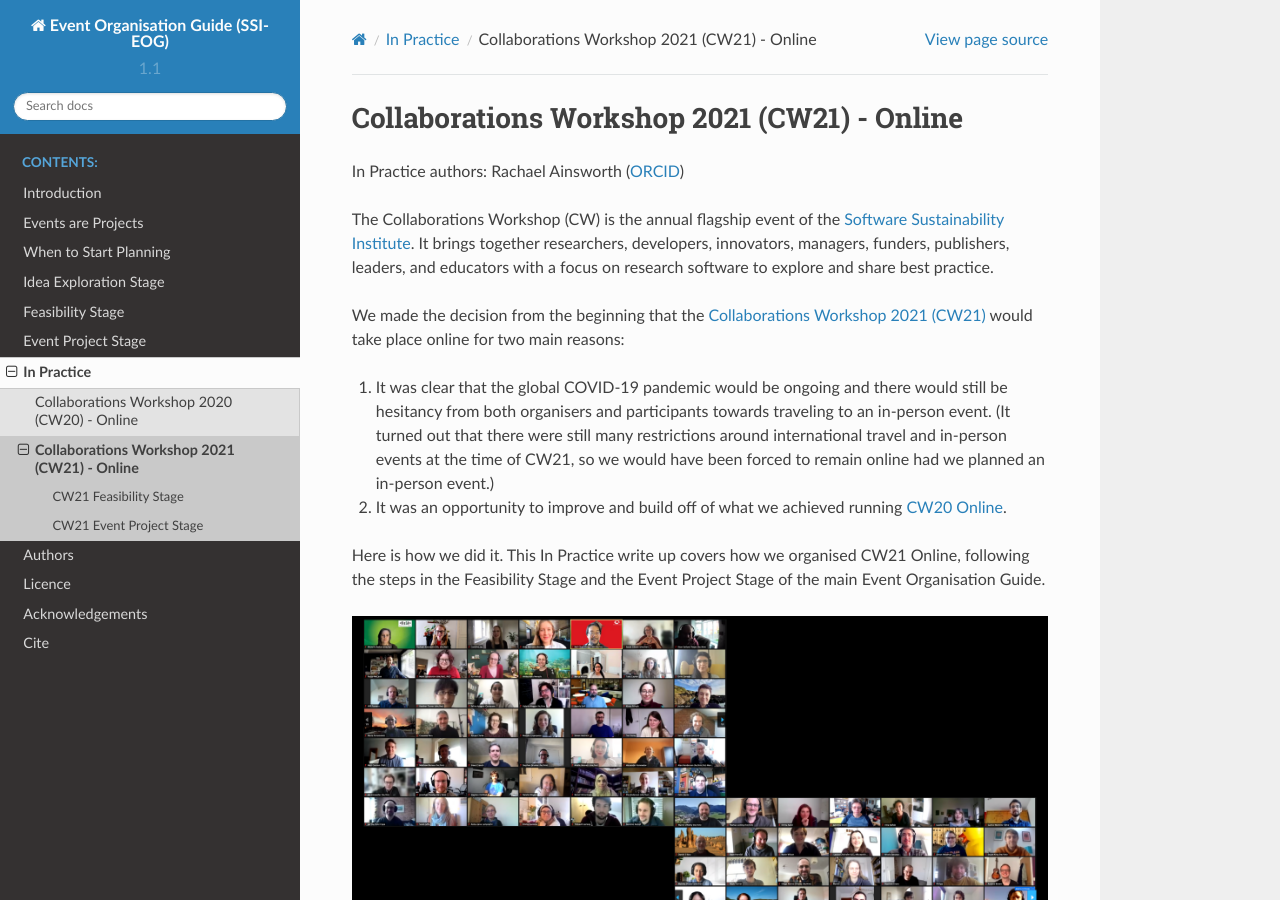
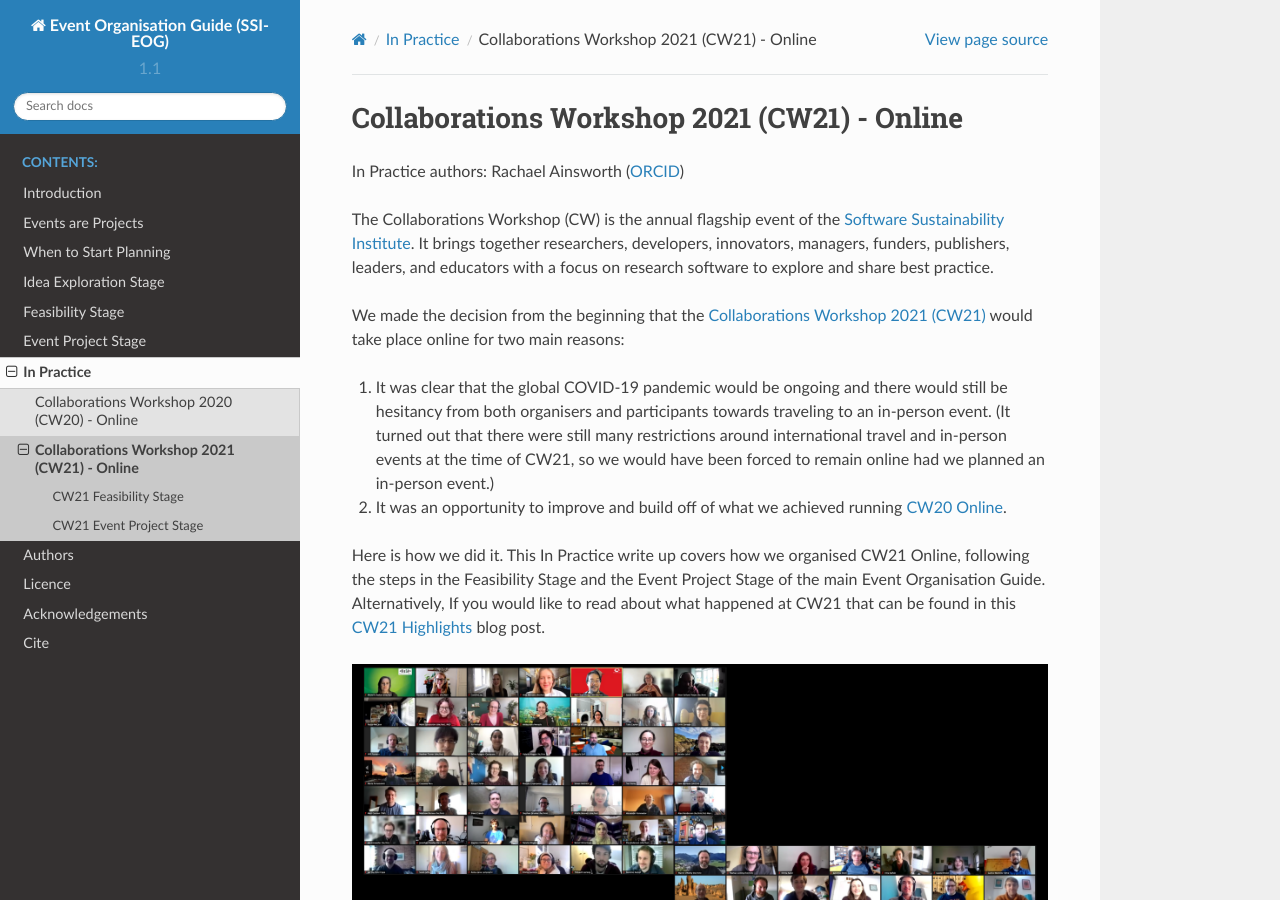
Before and after one commit to softwaresaved/event-organisation-guide, a Sphinx documentation site: the page built from docs/eog/eog-in-practice/cw21/cw21.rst, in a window 1280 px wide and 900 px high. Built offline with Sphinx 7.4.7 and the Read the Docs theme 2.0.0, drawn with Linux system fonts in a browser that asks for light colours.

Commit message:
Update docs/eog/eog-in-practice/cw21/cw21.rst
Co-authored-by: shoaibsufi <shoaibsufi@gmail.com>

```diff
--- a/docs/eog/eog-in-practice/cw21/cw21.rst
+++ b/docs/eog/eog-in-practice/cw21/cw21.rst
@@ -15,7 +15,7 @@
 2. It was an opportunity to improve and build off of what we achieved running :ref:`CW20 Online <In-Practice-CW20>`.
 
 Here is how we did it.
-This In Practice write up covers how we organised CW21 Online, following the steps in the Feasibility Stage and the Event Project Stage of the main Event Organisation Guide.
+This In Practice write up covers how we organised CW21 Online, following the steps in the Feasibility Stage and the Event Project Stage of the main Event Organisation Guide. Alternatively, If you would like to read about what happened at CW21 that can be found in this `CW21 Highlights <https://software.ac.uk/blog/2021-05-24-highlights-collaborations-workshop-2021>`_ blog post.
 
 .. figure:: img/CW21_group_photo.png
   :alt: CW21 group photo
```
